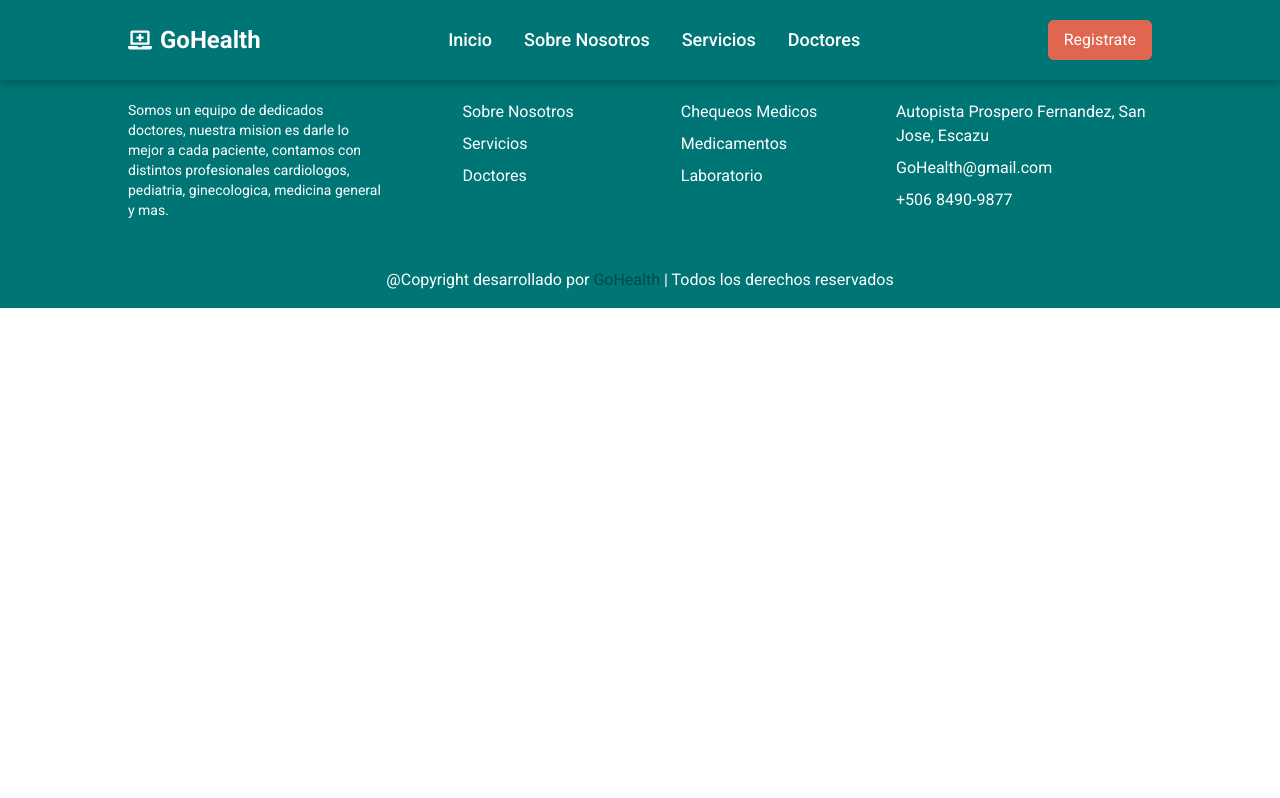
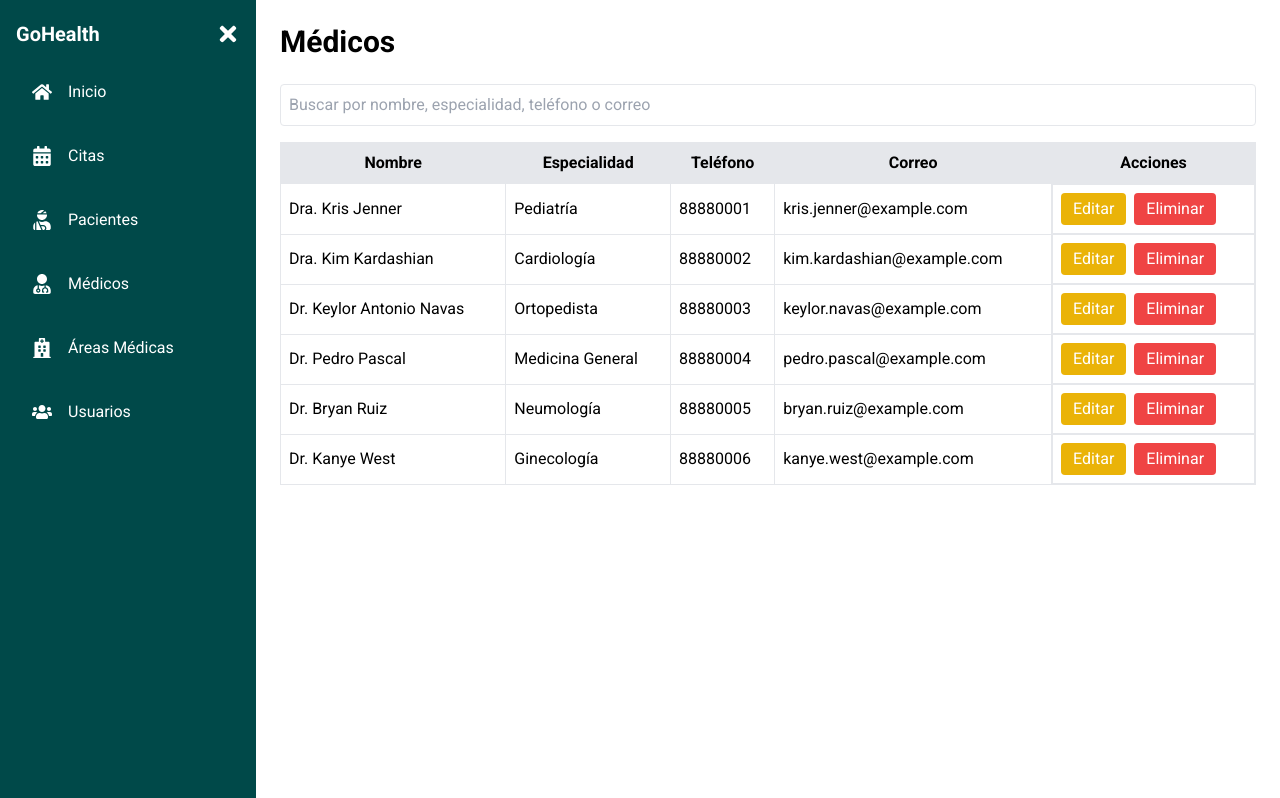
Before and after one commit to camillaquiros/Proyecto-Componentes, a React (Vite) app in the folder GoHealth/: page /medicos in a window 1280 px wide. Shown: the top 798 px of the page. Built offline with nearby package versions, Linux system fonts and the light colour scheme.

Commit message:
Pagina medicos con searchbar y editar e eliminar

```diff
--- a/GoHealth/src/App.jsx
+++ b/GoHealth/src/App.jsx
@@ -2,24 +2,25 @@ import React from "react";
 import { BrowserRouter as Router, Routes, Route, useLocation, Navigate } from "react-router-dom";
 import Navbar from "./components/Navbar";
 import Footer from "./components/Footer";
-import Sidebar from "./components/sidebar"; // Importar Sidebar
+import Sidebar from "./components/sidebar";
 import Inicio from "./components/Inicio";
 import Nosotros from "./components/Nosotros";
 import Servicios from "./components/Servicios";
 import Doctores from "./components/Doctores";
 import LogIn from "./LogIn";
 import Registro from "./Registro";
-import Citas from "./pages/Citas"; // Importar la página de Citas
+import Citas from "./pages/Citas";
 import Pacientes from "./pages/Pacientes";
+import Medicos from "./pages/Medicos";
 
 const Layout = ({ children }) => {
   const location = useLocation();
   const isAuthPage = location.pathname === "/LogIn" || location.pathname === "/Registro";
-  const isNoNavbarPage = location.pathname === "/citas" || location.pathname === "/pacientes";
+  const isNoNavbarPage = ["/citas", "/pacientes", "/medicos"].includes(location.pathname); // ✅ Ocultar navbar también en /medicos
 
   return (
     <>
-      {!isAuthPage && !isNoNavbarPage && <Navbar />} {/* Oculta Navbar en Citas y Pacientes */}
+      {!isAuthPage && !isNoNavbarPage && <Navbar />}
       <main>{children}</main>
       {!isAuthPage && <Footer />} {/* Footer solo se oculta en login y registro */}
     </>
@@ -49,6 +50,7 @@ const App = () => {
           <Route path="/registro" element={<Registro />} />
           <Route path="/citas" element={<Citas />} />
           <Route path="/pacientes" element={<Pacientes />} />
+          <Route path="/medicos" element={<Medicos />} /> {}
           <Route path="*" element={<h1>404 - Página no encontrada</h1>} />
         </Routes>
       </Layout>
--- /dev/null
+++ b/GoHealth/src/pages/Medicos.jsx
@@ -0,0 +1,189 @@
+import React, { useState } from "react";
+import Sidebar from "../components/sidebar";
+
+const initialMedicos = [
+  {
+    nombre: "Dra. Kris Jenner",
+    especialidad: "Pediatría",
+    telefono: "88880001",
+    correo: "kris.jenner@example.com",
+  },
+  {
+    nombre: "Dra. Kim Kardashian",
+    especialidad: "Cardiología",
+    telefono: "88880002",
+    correo: "kim.kardashian@example.com",
+  },
+  {
+    nombre: "Dr. Keylor Antonio Navas",
+    especialidad: "Ortopedista",
+    telefono: "88880003",
+    correo: "keylor.navas@example.com",
+  },
+  {
+    nombre: "Dr. Pedro Pascal",
+    especialidad: "Medicina General",
+    telefono: "88880004",
+    correo: "pedro.pascal@example.com",
+  },
+  {
+    nombre: "Dr. Bryan Ruiz",
+    especialidad: "Neumología",
+    telefono: "88880005",
+    correo: "bryan.ruiz@example.com",
+  },
+  {
+    nombre: "Dr. Kanye West",
+    especialidad: "Ginecología",
+    telefono: "88880006",
+    correo: "kanye.west@example.com",
+  },
+];
+
+const Medicos = () => {
+  const [medicos, setMedicos] = useState(initialMedicos);
+  const [search, setSearch] = useState("");
+  const [editIndex, setEditIndex] = useState(null);
+  const [editForm, setEditForm] = useState({
+    nombre: "",
+    especialidad: "",
+    telefono: "",
+    correo: "",
+  });
+
+  const handleEditar = (index) => {
+    setEditIndex(index);
+    setEditForm({ ...medicos[index] });
+  };
+
+  const handleEliminar = (index) => {
+    const nuevos = medicos.filter((_, i) => i !== index);
+    setMedicos(nuevos);
+    setEditIndex(null);
+  };
+
+  const handleGuardar = () => {
+    const nuevos = [...medicos];
+    nuevos[editIndex] = { ...editForm };
+    setMedicos(nuevos);
+    setEditIndex(null);
+  };
+
+  const filtrados = medicos.filter((m) => {
+    const query = search.toLowerCase();
+    return (
+      m.nombre.toLowerCase().includes(query) ||
+      m.especialidad.toLowerCase().includes(query) ||
+      m.telefono.includes(query) ||
+      m.correo.toLowerCase().includes(query)
+    );
+  });
+
+  return (
+    <div className="flex">
+      <Sidebar />
+      <div className="flex-1 p-6">
+        <h1 className="text-3xl font-bold mb-6">Médicos</h1>
+
+        <input
+          type="text"
+          placeholder="Buscar por nombre, especialidad, teléfono o correo"
+          className="border p-2 rounded w-full mb-4"
+          value={search}
+          onChange={(e) => setSearch(e.target.value)}
+        />
+
+        <table className="w-full border-collapse border">
+          <thead>
+            <tr className="bg-gray-200">
+              <th className="border p-2">Nombre</th>
+              <th className="border p-2">Especialidad</th>
+              <th className="border p-2">Teléfono</th>
+              <th className="border p-2">Correo</th>
+              <th className="border p-2">Acciones</th>
+            </tr>
+          </thead>
+          <tbody>
+            {filtrados.map((m, i) => (
+              <tr key={i}>
+                <td className="border p-2">{m.nombre}</td>
+                <td className="border p-2">{m.especialidad}</td>
+                <td className="border p-2">{m.telefono}</td>
+                <td className="border p-2">{m.correo}</td>
+                <td className="border p-2 flex gap-2">
+                  <button
+                    className="bg-yellow-500 text-white px-3 py-1 rounded"
+                    onClick={() => handleEditar(i)}
+                  >
+                    Editar
+                  </button>
+                  <button
+                    className="bg-red-500 text-white px-3 py-1 rounded"
+                    onClick={() => handleEliminar(i)}
+                  >
+                    Eliminar
+                  </button>
+                </td>
+              </tr>
+            ))}
+          </tbody>
+        </table>
+
+        {/* Formulario de edición */}
+        {editIndex !== null && (
+          <div className="mt-6 border p-4 rounded bg-gray-50">
+            <h2 className="text-xl font-semibold mb-4">Editar Médico</h2>
+            <div className="flex gap-3 mb-3">
+              <input
+                className="border p-2 rounded w-1/4"
+                placeholder="Nombre"
+                value={editForm.nombre}
+                onChange={(e) =>
+                  setEditForm({ ...editForm, nombre: e.target.value })
+                }
+              />
+              <input
+                className="border p-2 rounded w-1/4"
+                placeholder="Especialidad"
+                value={editForm.especialidad}
+                onChange={(e) =>
+                  setEditForm({ ...editForm, especialidad: e.target.value })
+                }
+              />
+              <input
+                className="border p-2 rounded w-1/4"
+                placeholder="Teléfono"
+                value={editForm.telefono}
+                onChange={(e) =>
+                  setEditForm({ ...editForm, telefono: e.target.value })
+                }
+              />
+              <input
+                className="border p-2 rounded w-1/4"
+                placeholder="Correo"
+                value={editForm.correo}
+                onChange={(e) =>
+                  setEditForm({ ...editForm, correo: e.target.value })
+                }
+              />
+            </div>
+            <button
+              className="bg-green-600 text-white px-4 py-2 rounded"
+              onClick={handleGuardar}
+            >
+              Guardar Cambios
+            </button>
+            <button
+              className="bg-gray-400 text-white px-4 py-2 rounded ml-2"
+              onClick={() => setEditIndex(null)}
+            >
+              Cancelar
+            </button>
+          </div>
+        )}
+      </div>
+    </div>
+  );
+};
+
+export default Medicos;
```
